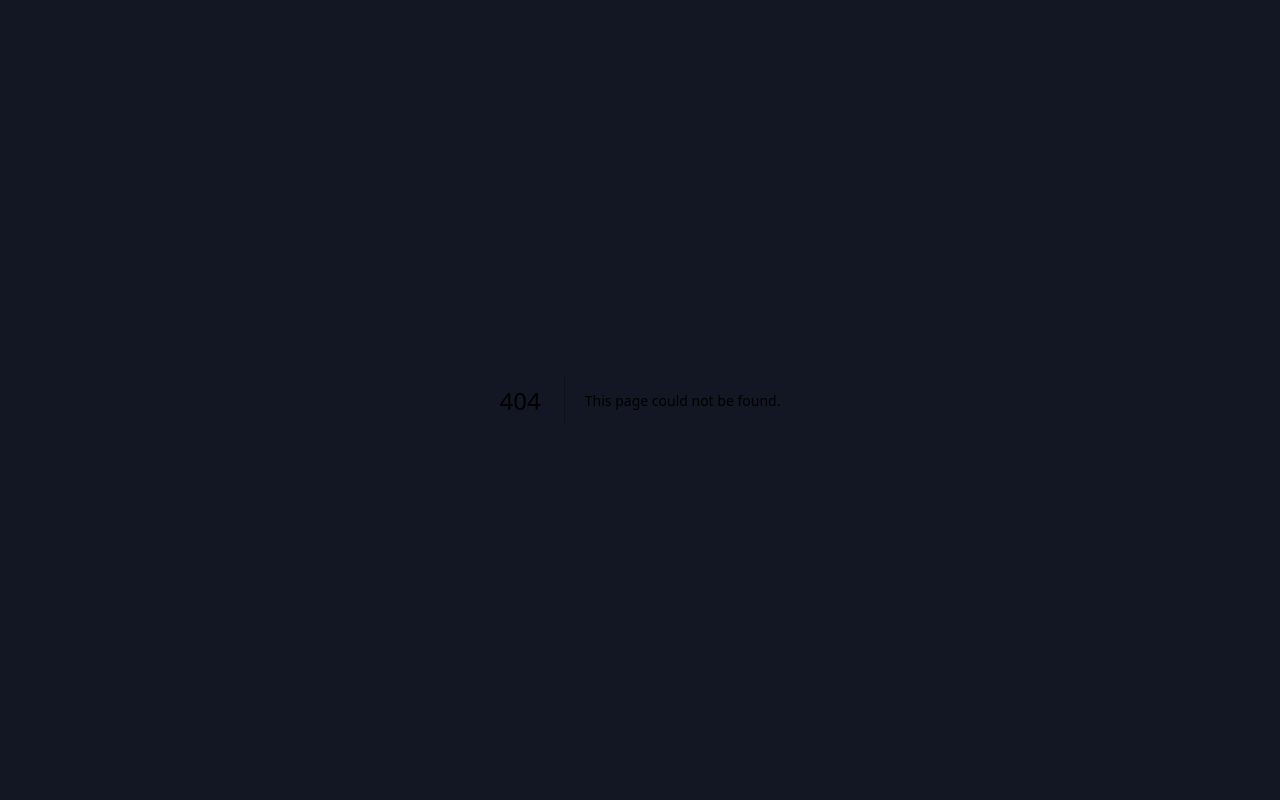
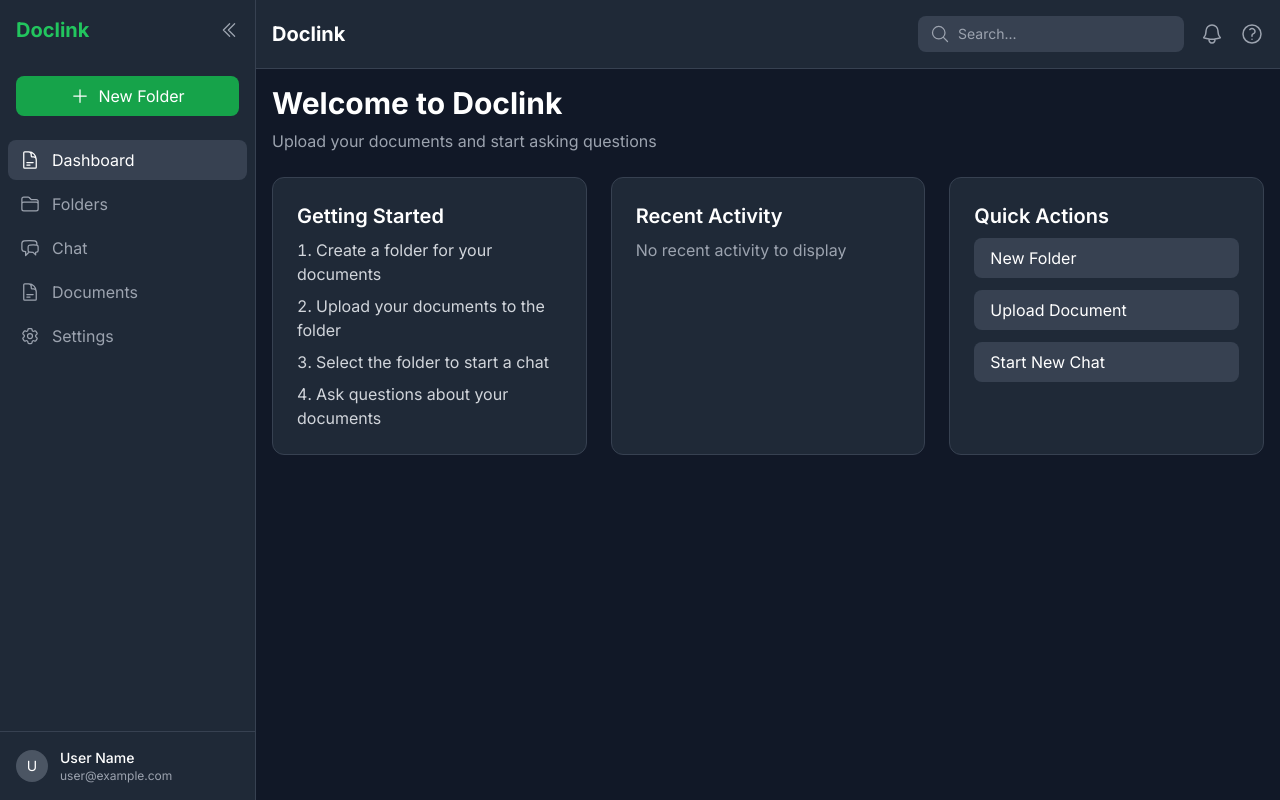
Before and after one commit to rahmansahinler1/doclink_website, a Next.js app: page /chat in a window 1280 px wide. Before the commit this address had no page. Built offline with nearby package versions, Linux system fonts and the light colour scheme; no server answers; sample sign-in values are in the browser's storage.

Commit message:
feat: implement chat layout and page components; update middleware for chat route authentication

```diff
--- a/src/app/(dashboard)/dashboard/page.tsx
+++ b/src/app/(chat)/chat/page.tsx
@@ -82,7 +82,7 @@ const SettingsSection = () => (
   </div>
 );
 
-export default function DashboardPage() {
+export default function ChatPage() {
   const [activeSection, setActiveSection] = useState('dashboard');
 
   // Function to be passed to Sidebar to update active section
--- a/src/app/(dashboard)/layout.tsx
+++ b/src/app/(chat)/layout.tsx
@@ -6,11 +6,11 @@ import DashboardHeader from '../../components/Dashboard/DashboardHeader';
 import { Metadata } from 'next';
 
 export const metadata: Metadata = {
-  title: 'Doclink Dashboard',
+  title: 'Doclink Chat',
   description: 'Manage your documents and chat with them',
 };
 
-export default async function DashboardLayout({
+export default async function ChatLayout({
   children,
 }: {
   children: React.ReactNode;
--- a/src/app/(site)/page.tsx
+++ b/src/app/(site)/page.tsx
@@ -19,9 +19,9 @@ export const metadata: Metadata = {
 export default async function Home() {
   const session = await getServerSession();
 
-  // If the user is already logged in, redirect to the dashboard
+  // If the user is already logged in, redirect to the chat
   if (session && session.user) {
-    redirect('/dashboard');
+    redirect('/chat');
   }
 
   return (
--- a/src/middleware.ts
+++ b/src/middleware.ts
@@ -34,12 +34,12 @@ export async function middleware(request: NextRequest) {
   }
 
   // Protected routes require authentication
-  if (pathname.startsWith('/dashboard')) {
+  if (pathname.startsWith('/chat')) {
     // If user is not logged in, redirect to login page
     if (!token) {
       return NextResponse.redirect(new URL('/auth/login', request.url));
     }
-    // Otherwise, allow access to dashboard
+    // Otherwise, allow access to chat
     return NextResponse.next();
   }
 
```
